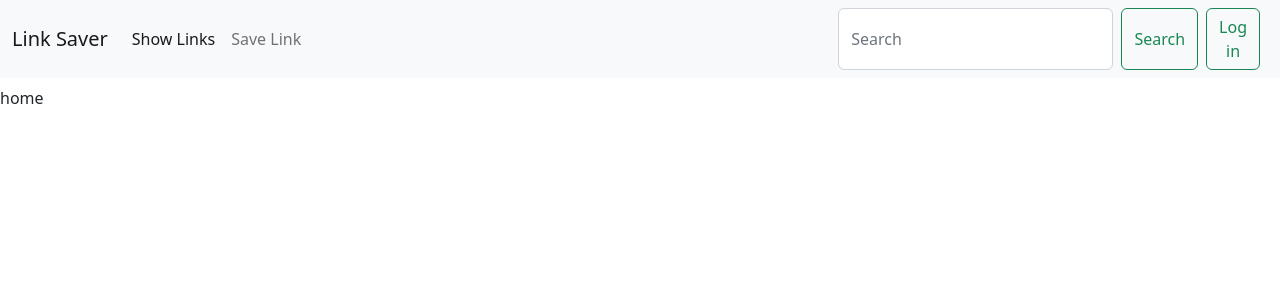
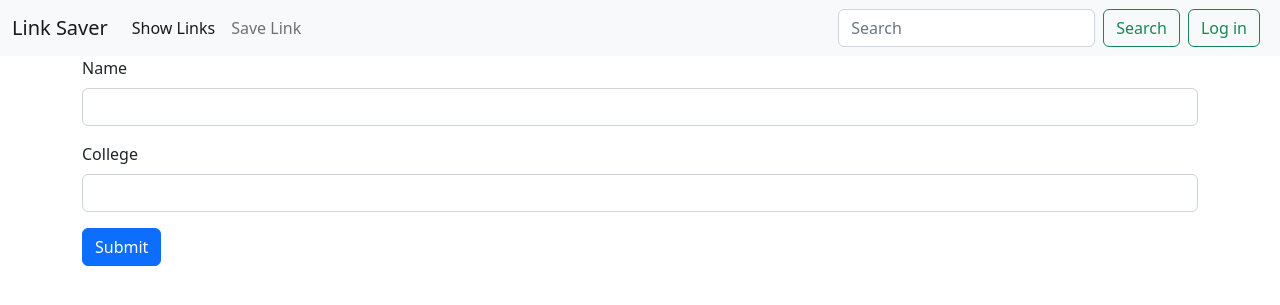
Before and after one commit to Saniyaj21/saniyaj-vercel, a Django app: template base/templates/home.html in a window 1280 px wide. Shown: the top 305 px of the page. Run offline with Django 3.2, Linux system fonts and the light colour scheme; the template is opened without the code that fills it, so the values that code supplies are empty.

Commit message:
Add files via upload

```diff
--- a/base/templates/home.html
+++ b/base/templates/home.html
@@ -1,5 +1,22 @@
 {% extends 'main.html' %}
 
 {% block body %}
-  home
+  <form action="" method="POST">
+    {% csrf_token %}
+    <div class="mb-3">
+      <label for="exampleInputEmail1" class="form-label">Name</label>
+      <input type="text" class="form-control" name="name" id="name" aria-describedby="emailHelp" />
+    </div>
+    <div class="mb-3">
+      <label for="exampleInputEmail1" class="form-label">College</label>
+      <input type="text" class="form-control" name="college" id="college" aria-describedby="emailHelp" />
+    </div>
+
+    <button type="submit" class="btn btn-primary">Submit</button>
+  </form>
+
+  {% for list in allList %}
+    <div>{{ list.name }}
+      {{ list.college }}</div>
+  {% endfor %}
 {% endblock %}
--- a/base/templates/main.html
+++ b/base/templates/main.html
@@ -25,20 +25,17 @@
             <input class="form-control me-2" name="q" id="SearchLink" type="search" placeholder="Search" aria-label="Search" />
 
             <button class="btn btn-outline-success" type="submit">Search</button>
-
-            {% if request.user.is_authenticated %}
-              <a href=""><button class="btn btn-outline-success mx-2" type="submit">Log Out</button></a>
-            {% else %}
-              <a href=""><button class="btn btn-outline-success mx-2" type="submit">Log in</button></a>
-            {% endif %}
           </form>
+          <a href=""><button class="btn btn-outline-success mx-2" type="submit">Log in</button></a>
         </div>
       </div>
     </nav>
-    <h3>{{ user.username|upper }}</h3>
-    {% block body %}
 
-    {% endblock %}
+    <div class="container">
+      {% block body %}
+
+      {% endblock %}
+    </div>
 
     <script src="https://cdn.jsdelivr.net/npm/bootstrap@5.2.3/dist/js/bootstrap.bundle.min.js" integrity="sha384-kenU1KFdBIe4zVF0s0G1M5b4hcpxyD9F7jL+jjXkk+Q2h455rYXK/7HAuoJl+0I4" crossorigin="anonymous"></script>
   </body>
```
Also changed, not shown: base/views.py (+11 -1 lines), db.sqlite3.
